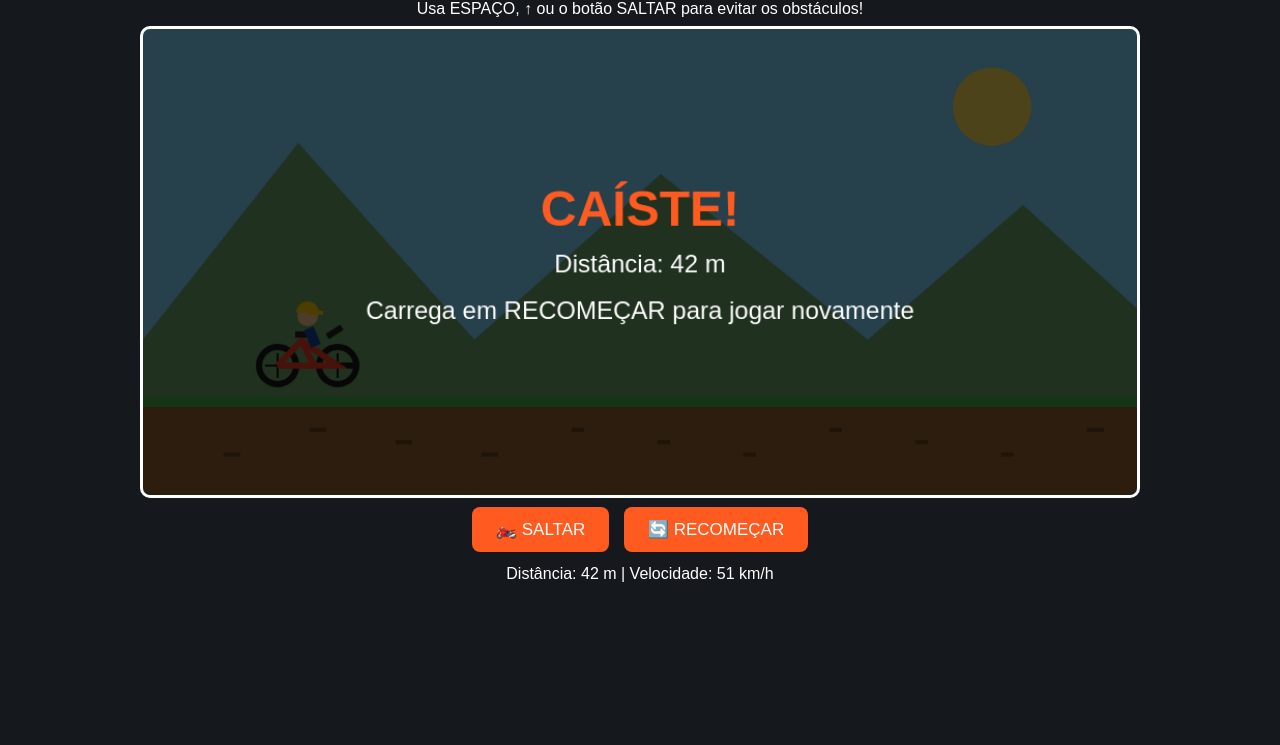
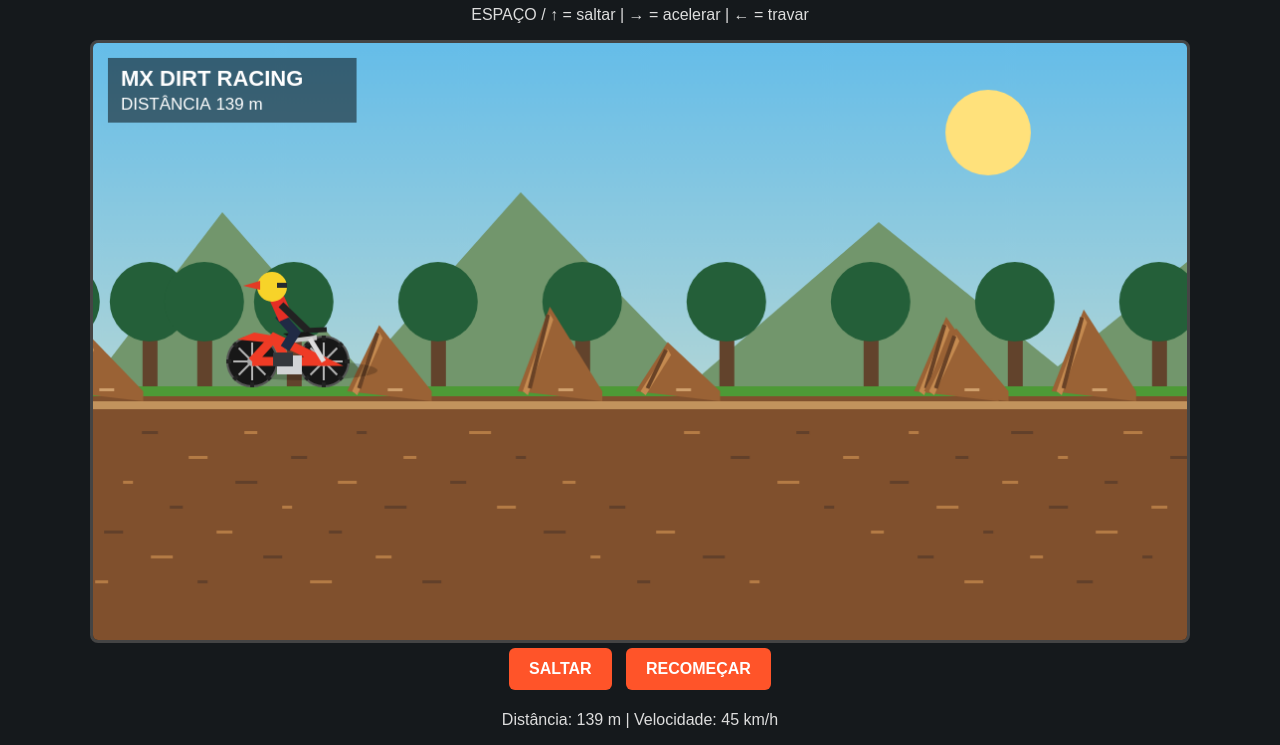
Before and after one commit to angelo1892013-lab/motocross, a plain HTML site: page index.html in a window 1280 px wide. Shown: the part 62-807 px from the top of the page. Drawn offline with Linux system fonts and the light colour scheme.

Commit message:
motocross

```diff
--- a/index.html
+++ b/index.html
@@ -1,270 +1,242 @@
-
 
 <!DOCTYPE html>
 <html lang="pt">
 <head>
 <meta charset="UTF-8">
-<meta name="viewport" content="width=device-width, initial-scale=1.0">
-<title>Motocross Extreme</title>
-
+<meta name="viewport" content="width=device-width, initial-scale=1">
+<title>MX Dirt Racing</title>
 <style>
-* { box-sizing: border-box; }
-body {
-  margin: 0;
-  background: #15191e;
-  color: white;
-  font-family: Arial, sans-serif;
-  text-align: center;
-}
-h1 { color: #ff5b20; margin: 12px; }
-canvas {
-  width: 95%;
-  max-width: 1000px;
-  background: #81d9ff;
-  border: 3px solid white;
-  border-radius: 10px;
-}
-p { margin: 8px; }
-button {
-  padding: 12px 24px;
-  background: #ff5b20;
-  color: white;
-  border: none;
-  border-radius: 8px;
-  font-size: 17px;
-  cursor: pointer;
-  margin: 5px;
-}
+*{box-sizing:border-box}
+body{margin:0;background:#15191c;color:white;font-family:Arial;text-align:center}
+h1{color:#ff5429;margin:14px}
+canvas{display:block;width:96%;max-width:1100px;margin:auto;border:3px solid #444;border-radius:8px}
+p{color:#ddd}
+button{padding:12px 20px;margin:5px;border:0;border-radius:6px;background:#ff5429;color:white;font-weight:bold;font-size:16px}
 </style>
 </head>
-
 <body>
-<h1>🏁 MOTOCROSS EXTREME 🏁</h1>
-<p>Usa ESPAÇO, ↑ ou o botão SALTAR para evitar os obstáculos!</p>
-
-<canvas id="jogo" width="960" height="450"></canvas>
-<br>
-<button onclick="saltar()">🏍️ SALTAR</button>
-<button onclick="reiniciar()">🔄 RECOMEÇAR</button>
-<p id="info">Distância: 0 m</p>
+<h1>🏁 MX DIRT RACING</h1>
+<p>ESPAÇO / ↑ = saltar | → = acelerar | ← = travar</p>
+<canvas id="game" width="1100" height="600"></canvas>
+<button onclick="jump()">SALTAR</button>
+<button onclick="reset()">RECOMEÇAR</button>
+<p id="stats">Distância: 0 m</p>
 
 <script>
-const canvas = document.getElementById("jogo");
-const ctx = canvas.getContext("2d");
+const c=document.getElementById("game");
+const ctx=c.getContext("2d");
+const W=c.width,H=c.height;
+let bike,ramps,distance,speed,gameOver,groundOffset;
 
-let mota, obstaculos, distancia, velocidade, terminado;
-const chao = 355;
+function reset(){
+ bike={x:190,y:390,vy:0,air:false,angle:0};
+ ramps=[];
+ for(let i=0;i<7;i++)
+   ramps.push({x:650+i*290,w:85,h:45+Math.random()*35});
+ distance=0;speed=6;gameOver=false;groundOffset=0;
+}
+function jump(){
+ if(gameOver){reset();return}
+ if(!bike.air){bike.vy=-17;bike.air=true}
+}
+document.addEventListener("keydown",e=>{
+ if(["Space","ArrowUp","ArrowDown","ArrowLeft","ArrowRight"].includes(e.code))e.preventDefault();
+ if(e.code==="Space"||e.code==="ArrowUp")jump();
+});
+let keys={};
+document.addEventListener("keydown",e=>keys[e.code]=true);
+document.addEventListener("keyup",e=>keys[e.code]=false);
 
-function reiniciar() {
-  mota = { x: 130, y: chao - 30, vy: 0, noAr: false };
-  obstaculos = [];
-  for (let i = 0; i < 5; i++) {
-    obstaculos.push({
-      x: 600 + i * 260,
-      w: 35,
-      h: 30
-    });
-  }
-  distancia = 0;
-  velocidade = 5;
-  terminado = false;
+function polygon(points,color){
+ ctx.fillStyle=color;ctx.beginPath();
+ ctx.moveTo(points[0][0],points[0][1]);
+ for(let p of points.slice(1))ctx.lineTo(p[0],p[1]);
+ ctx.closePath();ctx.fill();
 }
 
-function saltar() {
-  if (terminado) {
-    reiniciar();
-    return;
-  }
-  if (!mota.noAr) {
-    mota.vy = -13;
-    mota.noAr = true;
-  }
+function scenery(){
+ let sky=ctx.createLinearGradient(0,0,0,600);
+ sky.addColorStop(0,"#65bde9");sky.addColorStop(1,"#e5e6ca");
+ ctx.fillStyle=sky;ctx.fillRect(0,0,W,H);
+
+ ctx.fillStyle="#ffe17b";ctx.beginPath();
+ ctx.arc(900,90,43,0,Math.PI*2);ctx.fill();
+
+ polygon([[0,340],[130,170],[270,330],[430,150],
+ [610,335],[790,180],[970,325],[1100,220],[1100,600],[0,600]],"#72966c");
+
+ // Árvores
+ for(let i=0;i<11;i++){
+   let x=((i*145-distance*0.18)%1250+1250)%1250-70;
+   ctx.fillStyle="#62432c";ctx.fillRect(x,275,15,80);
+   ctx.fillStyle="#245f39";
+   ctx.beginPath();ctx.arc(x+7,260,40,0,Math.PI*2);ctx.fill();
+ }
+
+ // Pista de terra
+ ctx.fillStyle="#80502d";ctx.fillRect(0,350,W,250);
+ ctx.fillStyle="#4d9a36";ctx.fillRect(0,345,W,10);
+ ctx.fillStyle="#c2935d";ctx.fillRect(0,360,W,8);
+
+ // Textura da terra
+ for(let i=0;i<60;i++){
+   let x=((i*47-distance*2)%W+W)%W;
+   ctx.fillStyle=i%2?"#62402a":"#b47b45";
+   ctx.fillRect(x,390+(i%7)*25,10+(i%5)*3,3);
+ }
 }
 
-document.addEventListener("keydown", e => {
-  if (e.code === "Space" || e.code === "ArrowUp") {
-    e.preventDefault();
-    saltar();
-  }
-});
+function drawBike(){
+ ctx.save();
+ ctx.translate(bike.x,bike.y);
+ ctx.rotate(bike.angle);
 
-function desenharMota() {
-  const x = mota.x, y = mota.y;
+ // Sombra
+ ctx.fillStyle="rgba(0,0,0,.2)";
+ ctx.beginPath();ctx.ellipse(24,9,72,10,0,0,Math.PI*2);ctx.fill();
 
-  // Rodas
-  ctx.strokeStyle = "#171717";
-  ctx.lineWidth = 6;
-  ctx.beginPath();
-  ctx.arc(x, y, 18, 0, Math.PI * 2);
-  ctx.arc(x + 58, y, 18, 0, Math.PI * 2);
-  ctx.stroke();
+ // Pneus grossos de motocross
+ for(let x of [-30,42]){
+   ctx.fillStyle="#171717";ctx.beginPath();
+   ctx.arc(x,0,25,0,Math.PI*2);ctx.fill();
+   ctx.strokeStyle="#555";ctx.lineWidth=2;ctx.stroke();
+   ctx.strokeStyle="#b6b6b6";ctx.lineWidth=2;
+   for(let a=0;a<8;a++){
+     let ang=a*Math.PI/4;
+     ctx.beginPath();ctx.moveTo(x,0);
+     ctx.lineTo(x+19*Math.cos(ang),19*Math.sin(ang));ctx.stroke();
+   }
+   ctx.fillStyle="#aaa";ctx.beginPath();
+   ctx.arc(x,0,5,0,Math.PI*2);ctx.fill();
+   // Relevo dos pneus
+   ctx.strokeStyle="#222";ctx.lineWidth=4;
+   for(let a=0;a<8;a++){
+     let ang=a*Math.PI/4;
+     ctx.beginPath();
+     ctx.moveTo(x+21*Math.cos(ang),21*Math.sin(ang));
+     ctx.lineTo(x+26*Math.cos(ang),26*Math.sin(ang));ctx.stroke();
+   }
+ }
 
-  // Raios
-  ctx.lineWidth = 2;
-  for (const cx of [x, x + 58]) {
-    ctx.beginPath();
-    ctx.moveTo(cx - 12, y);
-    ctx.lineTo(cx + 12, y);
-    ctx.moveTo(cx, y - 12);
-    ctx.lineTo(cx, y + 12);
-    ctx.stroke();
-  }
+ // Quadro, motor e escape
+ ctx.strokeStyle="#ef3b25";ctx.lineWidth=9;
+ ctx.beginPath();ctx.moveTo(-30,0);ctx.lineTo(-8,-24);
+ ctx.lineTo(42,0);ctx.lineTo(-30,0);
+ ctx.moveTo(-8,-24);ctx.lineTo(5,0);ctx.stroke();
 
-  // Quadro da mota
-  ctx.lineWidth = 6;
-  ctx.strokeStyle = "#f03b20";
-  ctx.beginPath();
-  ctx.moveTo(x, y);
-  ctx.lineTo(x + 23, y - 24);
-  ctx.lineTo(x + 58, y);
-  ctx.lineTo(x, y);
-  ctx.moveTo(x + 23, y - 24);
-  ctx.lineTo(x + 35, y);
-  ctx.stroke();
+ ctx.fillStyle="#d2d4d6";
+ ctx.fillRect(-5,-6,25,19);
+ ctx.fillStyle="#34383c";
+ ctx.fillRect(-9,-9,20,14);
+ ctx.strokeStyle="#c9c9c9";ctx.lineWidth=5;
+ ctx.beginPath();ctx.moveTo(7,-21);ctx.lineTo(35,-24);
+ ctx.stroke();
 
-  // Banco e guiador
-  ctx.strokeStyle = "#202020";
-  ctx.lineWidth = 6;
-  ctx.beginPath();
-  ctx.moveTo(x + 17, y - 30);
-  ctx.lineTo(x + 35, y - 30);
-  ctx.moveTo(x + 48, y - 28);
-  ctx.lineTo(x + 62, y - 37);
-  ctx.stroke();
+ // Suspensão dianteira e guiador
+ ctx.strokeStyle="#ddd";ctx.lineWidth=5;
+ ctx.beginPath();ctx.moveTo(28,-23);ctx.lineTo(42,0);ctx.stroke();
+ ctx.strokeStyle="#202020";ctx.lineWidth=5;
+ ctx.beginPath();ctx.moveTo(23,-31);ctx.lineTo(45,-32);ctx.stroke();
 
-  // Piloto e capacete
-  ctx.strokeStyle = "#1745a0";
-  ctx.lineWidth = 10;
-  ctx.beginPath();
-  ctx.moveTo(x + 30, y - 36);
-  ctx.lineTo(x + 37, y - 19);
-  ctx.stroke();
+ // Guarda-lamas e banco
+ polygon([[-45,-22],[-28,-29],[-4,-25],[-14,-19]],"#ef3b25");
+ polygon([[1,-28],[25,-30],[33,-26],[10,-23]],"#171717");
 
-  ctx.fillStyle = "#ffca8b";
-  ctx.beginPath();
-  ctx.arc(x + 29, y - 48, 10, 0, Math.PI * 2);
-  ctx.fill();
+ // Pernas do piloto
+ ctx.strokeStyle="#202a45";ctx.lineWidth=10;
+ ctx.beginPath();ctx.moveTo(-3,-47);ctx.lineTo(13,-29);
+ ctx.lineTo(3,-13);ctx.stroke();
 
-  ctx.fillStyle = "#ffcf00";
-  ctx.beginPath();
-  ctx.arc(x + 29, y - 51, 11, Math.PI, Math.PI * 2);
-  ctx.fill();
-  ctx.fillRect(x + 28, y - 53, 16, 4);
+ // Corpo e braços
+ ctx.strokeStyle="#e52e25";ctx.lineWidth=15;
+ ctx.beginPath();ctx.moveTo(-5,-63);ctx.lineTo(4,-43);ctx.stroke();
+ ctx.strokeStyle="#222";ctx.lineWidth=7;
+ ctx.beginPath();ctx.moveTo(-1,-57);ctx.lineTo(26,-31);
+ ctx.stroke();
+
+ // Capacete
+ ctx.fillStyle="#f7d329";ctx.beginPath();
+ ctx.arc(-10,-75,15,0,Math.PI*2);ctx.fill();
+ ctx.fillStyle="#e33a25";
+ ctx.beginPath();ctx.moveTo(-22,-81);ctx.lineTo(-39,-76);
+ ctx.lineTo(-22,-72);ctx.closePath();ctx.fill();
+ ctx.fillStyle="#252a30";ctx.fillRect(-5,-79,10,5);
+
+ ctx.restore();
 }
 
-function desenharCenario() {
-  // Céu
-  ctx.fillStyle = "#80d9ff";
-  ctx.fillRect(0, 0, 960, 450);
-
-  // Sol
-  ctx.fillStyle = "#ffe35c";
-  ctx.beginPath();
-  ctx.arc(820, 75, 38, 0, Math.PI * 2);
-  ctx.fill();
-
-  // Montanhas
-  ctx.fillStyle = "#6ca66b";
-  ctx.beginPath();
-  ctx.moveTo(0, 300);
-  ctx.lineTo(150, 110);
-  ctx.lineTo(320, 300);
-  ctx.lineTo(500, 140);
-  ctx.lineTo(700, 300);
-  ctx.lineTo(850, 170);
-  ctx.lineTo(960, 270);
-  ctx.lineTo(960, 450);
-  ctx.lineTo(0, 450);
-  ctx.fill();
-
-  // Terra
-  ctx.fillStyle = "#94602f";
-  ctx.fillRect(0, chao, 960, 95);
-  ctx.fillStyle = "#45b649";
-  ctx.fillRect(0, chao, 960, 10);
-
-  // Pedras decorativas
-  ctx.fillStyle = "#674322";
-  for (let i = 0; i < 18; i++) {
-    let x = ((i * 83 - distancia * 2) % 1000 + 1000) % 1000;
-    ctx.fillRect(x, 385 + (i % 3) * 12, 12, 4);
-  }
+function drawRamp(r){
+ let x=r.x,y=350,h=r.h,w=r.w;
+ // Monte de terra com perfil de rampa
+ polygon([[x,y],[x+w*.38,y-h],[x+w,y],[x+w,y+10]],"#9a6235");
+ polygon([[x+5,y],[x+w*.38,y-h+7],[x+w*.42,y-h+13],
+          [x+w*.12,y+4]],"#c48a50");
+ // Marcas de pneus na rampa
+ ctx.strokeStyle="#694226";ctx.lineWidth=4;
+ ctx.beginPath();ctx.moveTo(x+12,y-3);ctx.lineTo(x+w*.36,y-h+8);ctx.stroke();
+ ctx.fillStyle="#d0a06c";
+ ctx.fillRect(x+w*.48,y-3,15,3);
 }
 
-function atualizar() {
-  if (terminado) return;
+function update(){
+ if(gameOver)return;
 
-  mota.vy += 0.65;
-  mota.y += mota.vy;
+ if(keys.ArrowRight)speed=Math.min(11,speed+.08);
+ else speed=Math.max(5,speed-.01);
+ if(keys.ArrowLeft)speed=Math.max(3,speed-.12);
 
-  if (mota.y >= chao - 30) {
-    mota.y = chao - 30;
-    mota.vy = 0;
-    mota.noAr = false;
-  }
+ bike.vy+=.72;
+ bike.y+=bike.vy;
+ if(bike.y>=320){bike.y=320;bike.vy=0;bike.air=false;bike.angle=0}
+ if(bike.air)bike.angle+=.015;
 
-  distancia += velocidade / 10;
-  velocidade = Math.min(9, 5 + distancia / 300);
+ distance+=speed*.09;
+ groundOffset+=speed;
 
-  for (const o of obstaculos) {
-    o.x -= velocidade;
+ for(let r of ramps){
+   r.x-=speed;
+   if(r.x+r.w<0){
+     r.x=W+Math.random()*300;
+     r.h=45+Math.random()*40;
+   }
 
-    if (o.x + o.w < 0) {
-      o.x = 1000 + Math.random() * 400;
-      o.h = 22 + Math.random() * 18;
-    }
+   // Saltar automaticamente ao chegar à rampa
+   if(!bike.air&&r.x<bike.x+30&&r.x+r.w>bike.x-25&&bike.y>=319){
+     bike.vy=-13;
+     bike.air=true;
+   }
 
-    // Obstáculo
-    ctx.fillStyle = "#f6c331";
-    ctx.beginPath();
-    ctx.moveTo(o.x, chao);
-    ctx.lineTo(o.x + o.w / 2, chao - o.h);
-    ctx.lineTo(o.x + o.w, chao);
-    ctx.fill();
-
-    // Colisão
-    const motaDir = mota.x + 55;
-    const motaBaixo = mota.y + 12;
-    if (
-      motaDir > o.x + 4 &&
-      mota.x + 8 < o.x + o.w - 4 &&
-      motaBaixo > chao - o.h + 5
-    ) {
-      terminado = true;
-    }
-  }
-
-  document.getElementById("info").textContent =
-    "Distância: " + Math.floor(distancia) + " m | Velocidade: " +
-    Math.floor(velocidade * 10) + " km/h";
+   // Colisão com a frente da rampa se não saltar alto
+   if(!bike.air&&r.x<bike.x+38&&r.x+r.w>bike.x-20){
+     // A rampa funciona como salto
+   }
+ }
+ document.getElementById("stats").textContent=
+   "Distância: "+Math.floor(distance)+" m | Velocidade: "+Math.floor(speed*9)+" km/h";
 }
 
-function desenhar() {
-  desenharCenario();
-  desenharMota();
+function draw(){
+ scenery();
+ for(let r of ramps)drawRamp(r);
+ drawBike();
 
-  if (terminado) {
-    ctx.fillStyle = "rgba(0,0,0,0.7)";
-    ctx.fillRect(0, 0, 960, 450);
-    ctx.fillStyle = "#ff5b20";
-    ctx.font = "bold 48px Arial";
-    ctx.textAlign = "center";
-    ctx.fillText("CAÍSTE!", 480, 190);
-    ctx.fillStyle = "white";
-    ctx.font = "24px Arial";
-    ctx.fillText("Distância: " + Math.floor(distancia) + " m", 480, 235);
-    ctx.fillText("Carrega em RECOMEÇAR para jogar novamente", 480, 280);
-  }
+ ctx.fillStyle="rgba(0,0,0,.5)";
+ ctx.fillRect(15,15,250,65);
+ ctx.fillStyle="white";ctx.font="bold 22px Arial";
+ ctx.fillText("MX DIRT RACING",28,43);
+ ctx.font="17px Arial";ctx.fillText("DISTÂNCIA "+Math.floor(distance)+" m",28,67);
+
+ if(gameOver){
+   ctx.fillStyle="rgba(0,0,0,.7)";ctx.fillRect(0,0,W,H);
+   ctx.textAlign="center";ctx.fillStyle="#ff5429";
+   ctx.font="bold 55px Arial";ctx.fillText("FIM DE CORRIDA",W/2,250);
+   ctx.fillStyle="white";ctx.font="25px Arial";
+   ctx.fillText("Carrega em RECOMEÇAR",W/2,300);
+   ctx.textAlign="left";
+ }
 }
-
-function ciclo() {
-  atualizar();
-  desenhar();
-  requestAnimationFrame(ciclo);
-}
-
-reiniciar();
-ciclo();
+function loop(){update();draw();requestAnimationFrame(loop)}
+reset();loop();
 </script>
 </body>
 </html>
```
